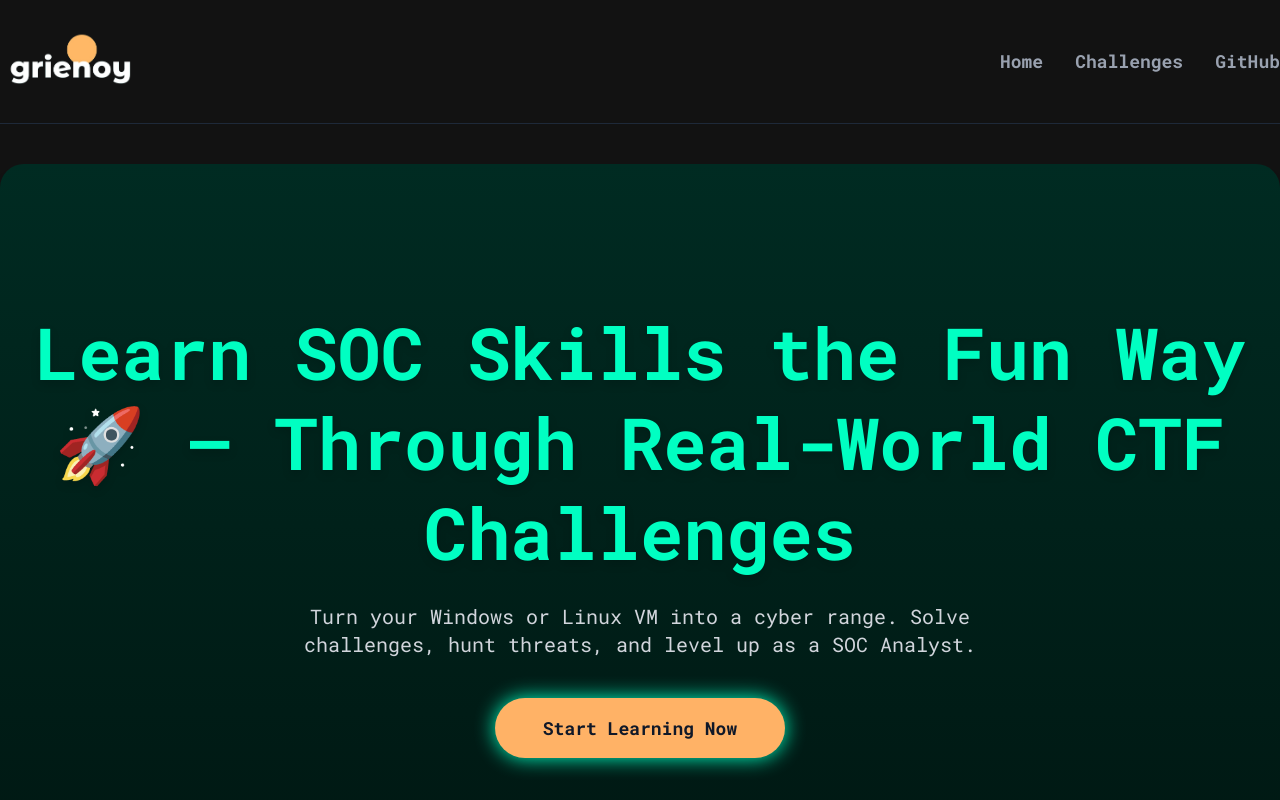
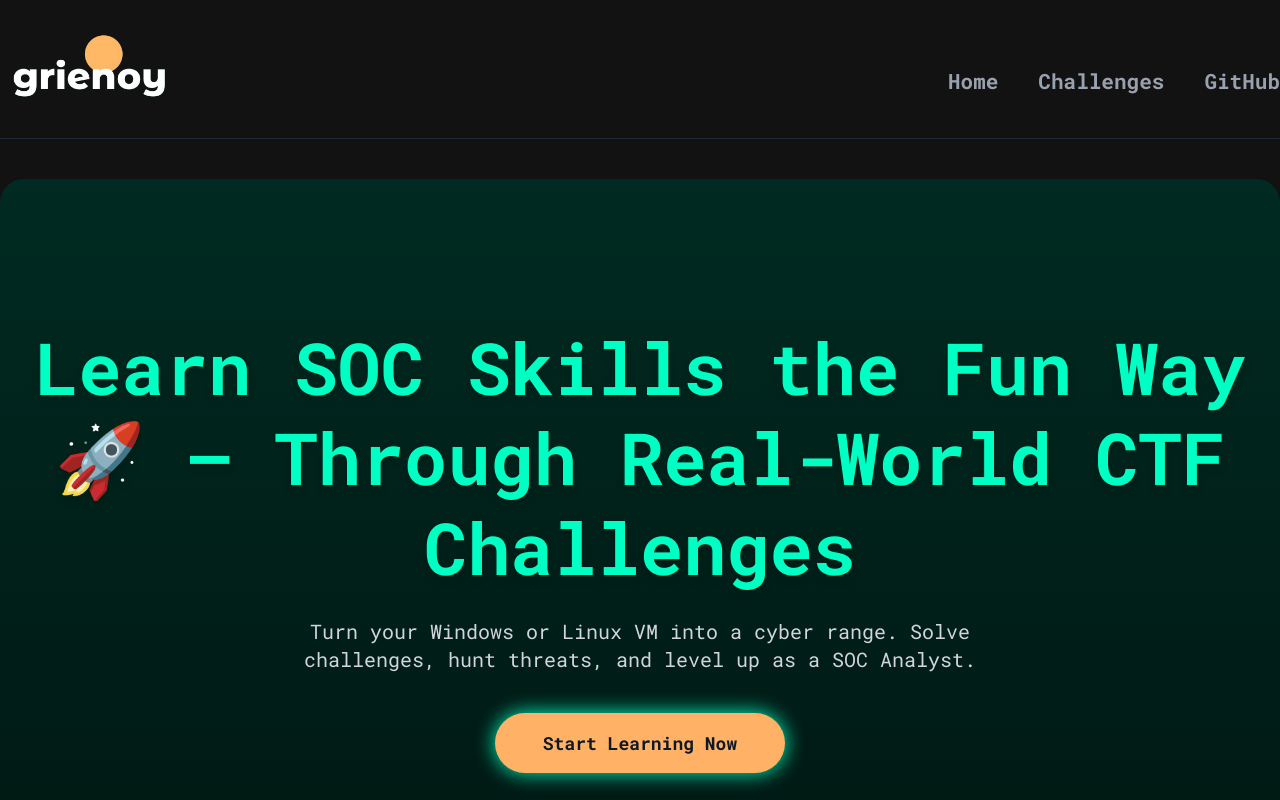
Before and after one commit to FanoyG/griEnoy, a website: page index.html in a window 1280 px wide. Shown: the top 800 px of the page. Drawn offline with Linux system fonts and the light colour scheme.

Commit message:
Imporve layout

```diff
--- a/index.html
+++ b/index.html
@@ -73,6 +73,10 @@
         .mr-4 {
             margin-right: 12.25rem;
         }
+
+        nav a.nav-text {
+            font-size: 21px;
+        }
     </style>
 </head>
 <body class="selection:bg-green-300 selection:text-green-900">
@@ -83,12 +87,12 @@
         <!-- Header / Navigation -->
         <header class="flex flex-wrap flex-col md:flex-row items-center justify-between py-6 md:py-8 border-b border-gray-800">
             <a href="index.html" class="flex title-font font-extrabold items-center text-[#00FFC2] mb-4 md:mb-0 text-2xl tracking-wide hover:text-white transition-colors duration-300">
-                <img src="assets/images/logo1.png" alt="Logo" width="150px" height="442px">
+                <img src="assets/images/logo1.png" alt="Logo" width="190px" height="42px mt-5">
             </a>
-            <nav class="flex flex-wrap items-center text-base justify-center md:justify-end space-x-8">
-                <a href="index.html" class=" text-gray-400 hover:text-[#FFB266] transition-colors duration-300 font-semibold cursor-pointer text-lg">Home</a>
-                <a href="challenges.html" class=" text-gray-400 hover:text-[#FFB266] transition-colors duration-300 font-semibold cursor-pointer text-lg">Challenges</a>
-                <a href="https://github.com/FanoyG/griEnoy" class=" text-gray-400 hover:text-[#FFB266] transition-colors duration-300 font-semibold cursor-pointer text-lg">GitHub</a>
+            <nav class="flex flex-wrap items-center text-base justify-center md:justify-end space-x-10 mt-6">
+                <a href="index.html" class="nav-text text-gray-400 hover:text-[#FFB266] transition-colors duration-300 font-semibold cursor-pointer text-lg">Home</a>
+                <a href="challenges.html" class="nav-text text-gray-400 hover:text-[#FFB266] transition-colors duration-300 font-semibold cursor-pointer text-lg">Challenges</a>
+                <a href="https://github.com/FanoyG/griEnoy" class="nav-text text-gray-400 hover:text-[#FFB266] transition-colors duration-300 font-semibold cursor-pointer text-lg">GitHub</a>
             </nav>
         </header>
 
```
Also changed, not shown: challenges.html (+1 -1 lines), dist/output.css.
